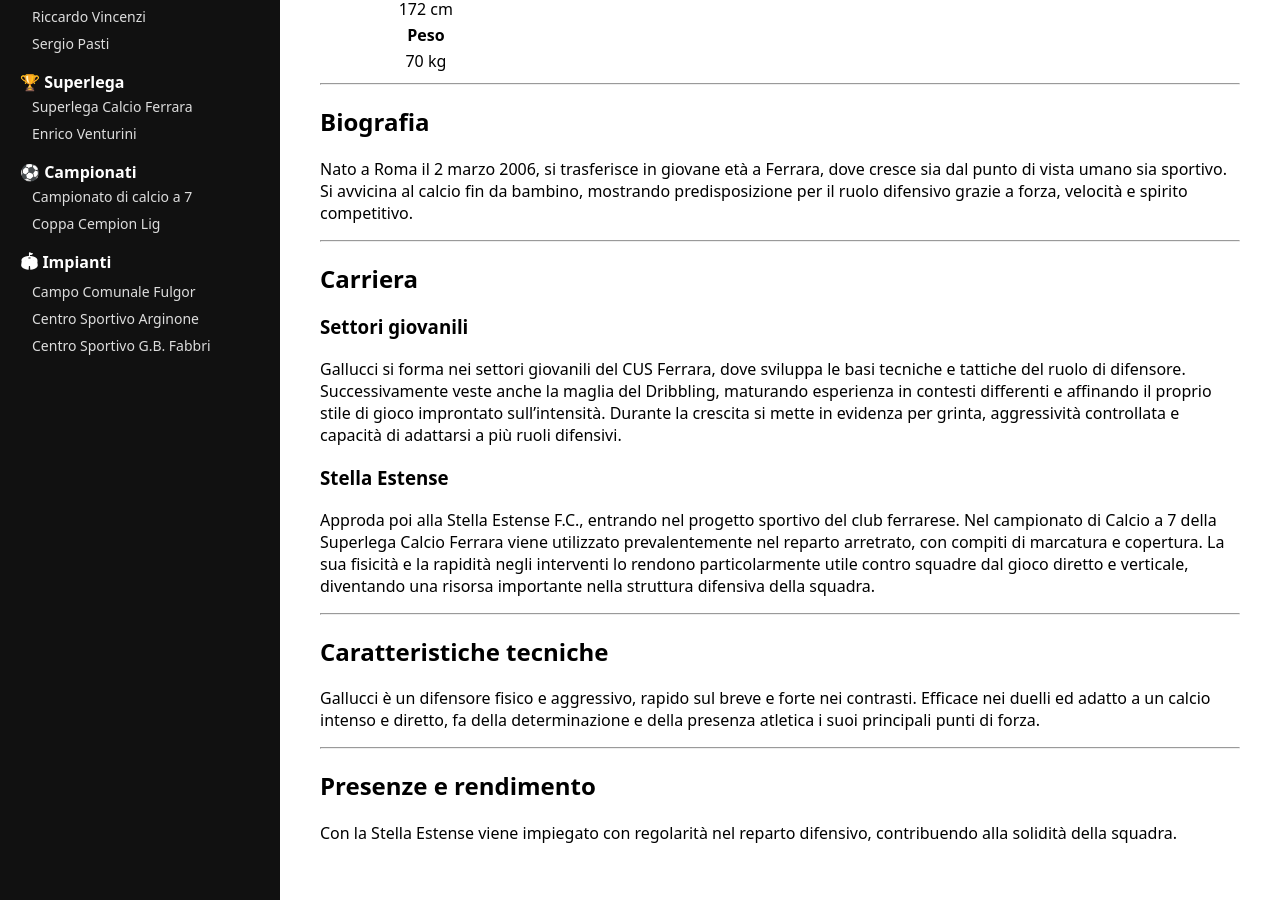
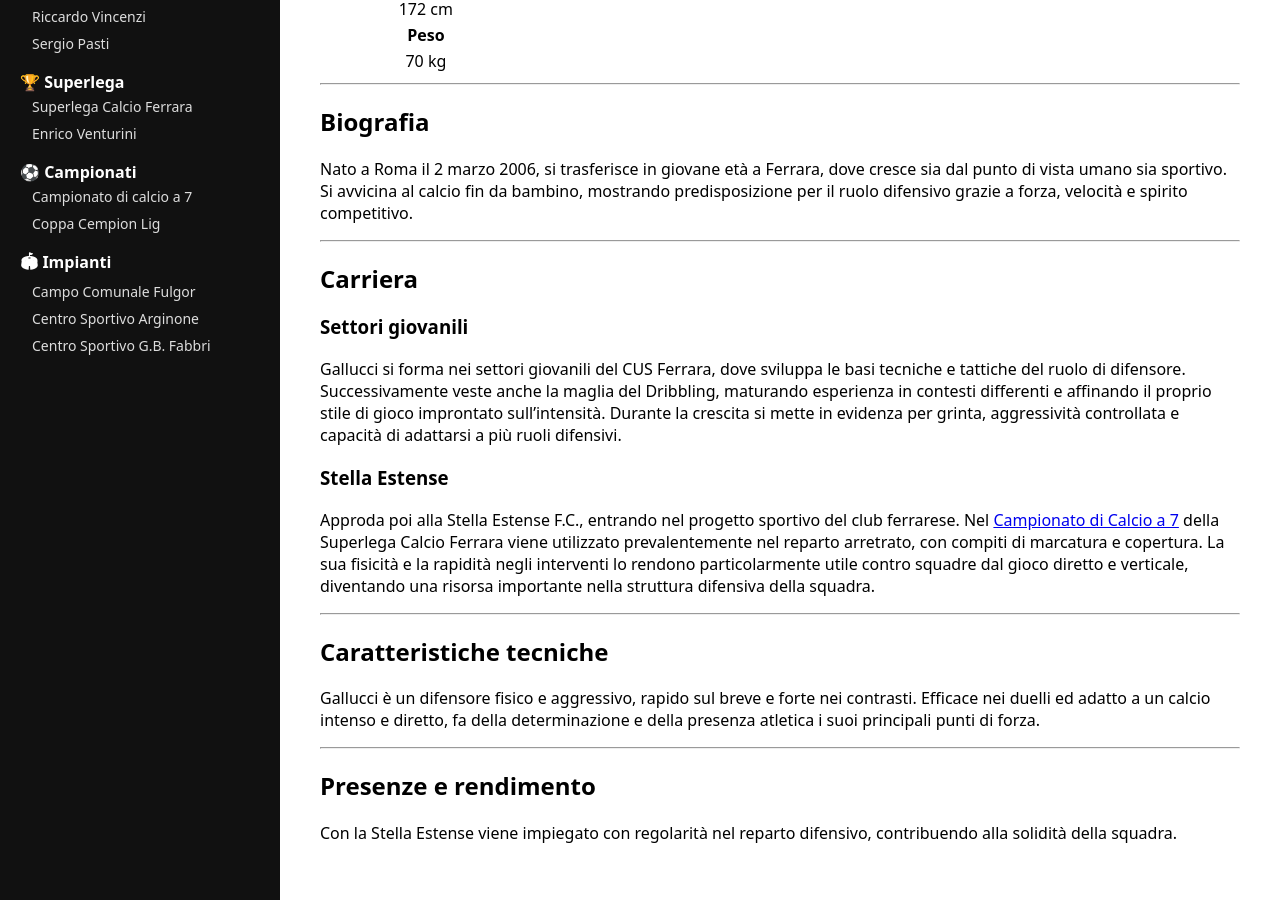
Before and after one commit to tommy-unife/Stella-Estense-Wiki, a Jekyll site: the page built from Marco-Gallucci.md, in a window 1280 px wide and 900 px high, scrolled down 655 px. Built offline with Jekyll 4.4.1, drawn with Linux system fonts in a browser that asks for light colours; our own code applies the rules of GitHub Pages for plain Markdown files; some of the changed text lies outside the part shown.

```diff
--- a/Marco-Gallucci.md
+++ b/Marco-Gallucci.md
@@ -1,7 +1,7 @@
 ## Marco Gallucci
 
 **Marco Gallucci** (Roma, 2 marzo 2006) è un calciatore italiano, difensore della [Stella Estense Football Club](Stella-Estense-Football-Club.md), società calcistica amatoriale con sede a Ferrara.
-Si distingue per fisicità, rapidità e aggressività positiva, risultando efficace nei duelli e nel calcio ad alta intensità tipico del [[Campionato di Calcio a 7]] della [Superlega Calcio Ferrara](Superlega-Calcio-Ferrara.md).
+Si distingue per fisicità, rapidità e aggressività positiva, risultando efficace nei duelli e nel calcio ad alta intensità tipico del Campionato di Calcio a 7 della [Superlega Calcio Ferrara](Superlega-Calcio-Ferrara.md).
 
 ---
 
@@ -38,7 +38,7 @@ Si avvicina al calcio fin da bambino, mostrando predisposizione per il ruolo dif
 Gallucci si forma nei settori giovanili del CUS Ferrara, dove sviluppa le basi tecniche e tattiche del ruolo di difensore. Successivamente veste anche la maglia del Dribbling, maturando esperienza in contesti differenti e affinando il proprio stile di gioco improntato sull’intensità. Durante la crescita si mette in evidenza per grinta, aggressività controllata e capacità di adattarsi a più ruoli difensivi.
 ### Stella Estense
 Approda poi alla Stella Estense F.C., entrando nel progetto sportivo del club ferrarese.
-Nel campionato di Calcio a 7 della Superlega Calcio Ferrara viene utilizzato prevalentemente nel reparto arretrato, con compiti di marcatura e copertura. La sua fisicità e la rapidità negli interventi lo rendono particolarmente utile contro squadre dal gioco diretto e verticale, diventando una risorsa importante nella struttura difensiva della squadra.
+Nel [Campionato di Calcio a 7](Campionato-Calcio-a-7.md) della Superlega Calcio Ferrara viene utilizzato prevalentemente nel reparto arretrato, con compiti di marcatura e copertura. La sua fisicità e la rapidità negli interventi lo rendono particolarmente utile contro squadre dal gioco diretto e verticale, diventando una risorsa importante nella struttura difensiva della squadra.
 
 ---
 
```
